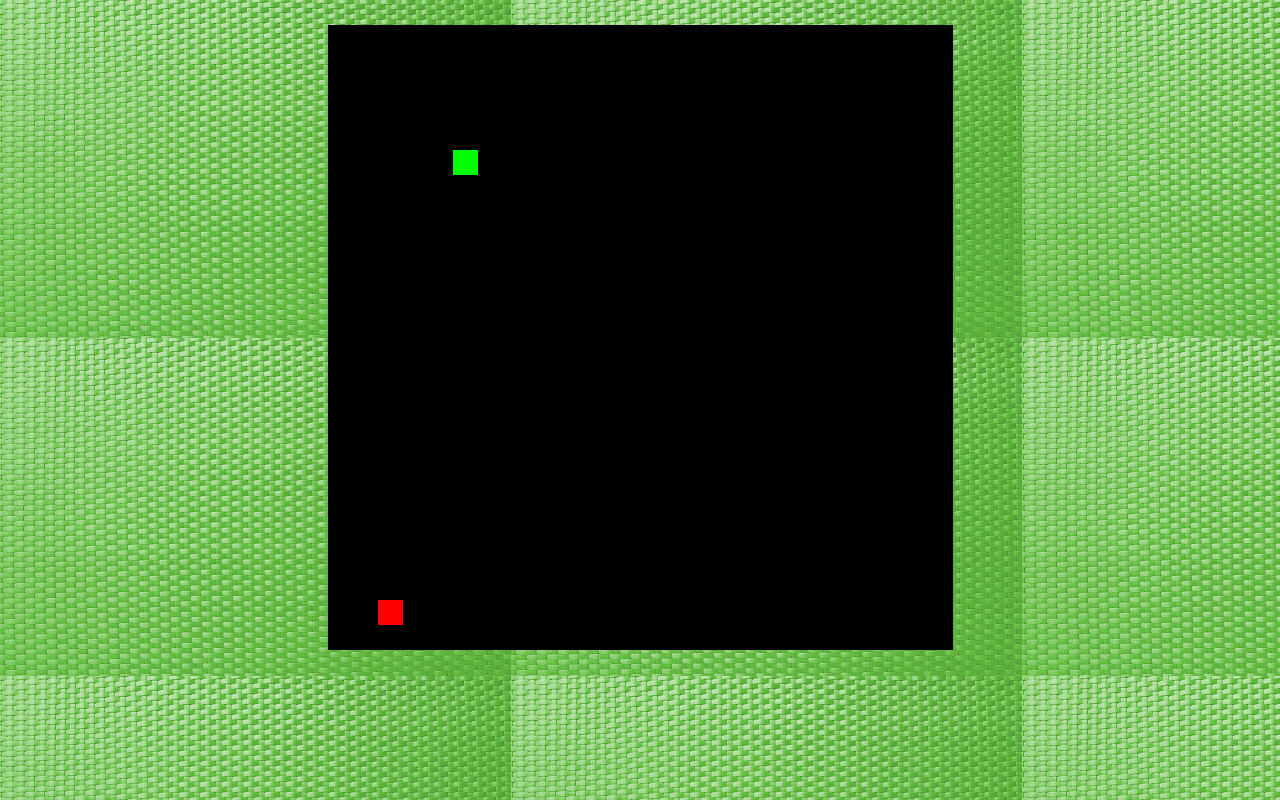
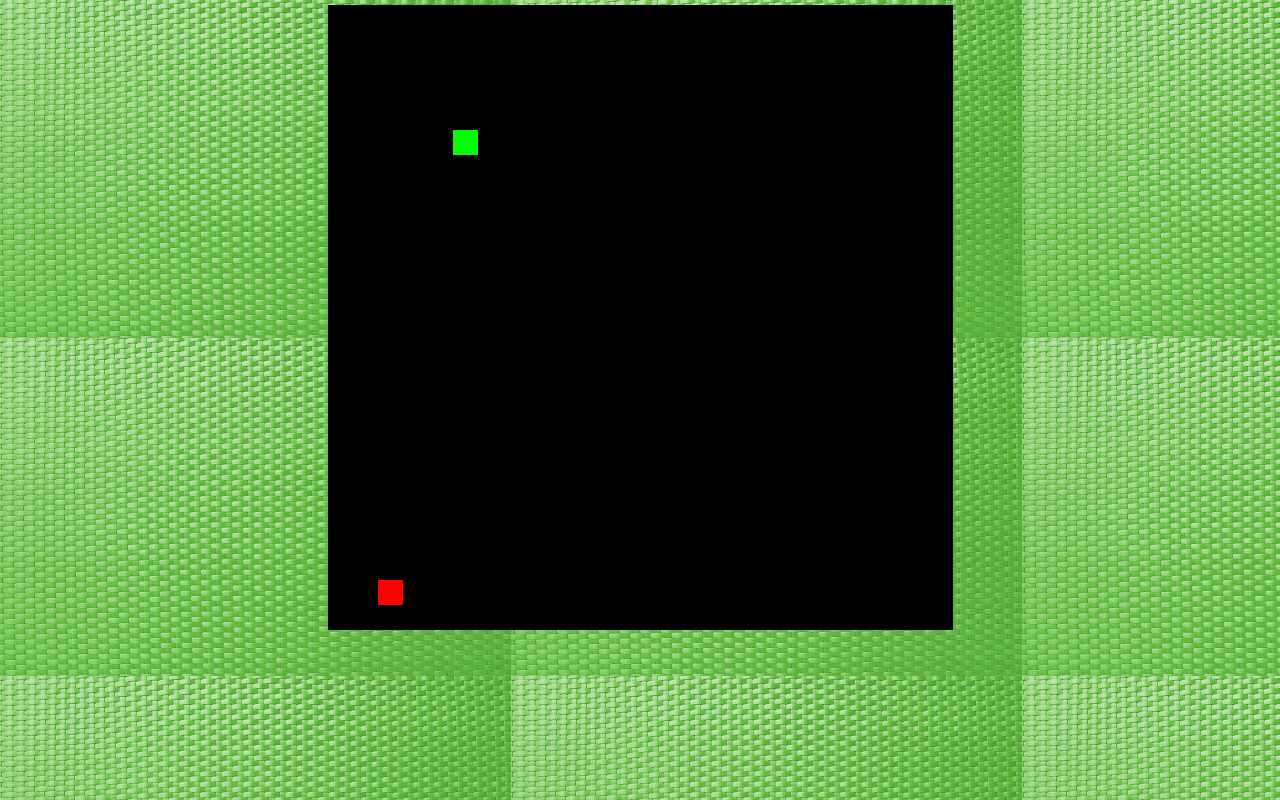
Before and after one commit to IdrizMirenaa/IdrizMirenaa.github.io, a plain HTML site: page snakegame.html in a window 1280 px wide. Drawn offline with Linux system fonts and the light colour scheme.

Commit message:
Update snake.css

```diff
--- a/style/snake.css
+++ b/style/snake.css
@@ -1,5 +1,5 @@
 body {
     font-family: 'Courier New', Courier, monospace;
     text-align: center;
-    margin-top: 25px;
+    margin-top: 5px;
 }
```
